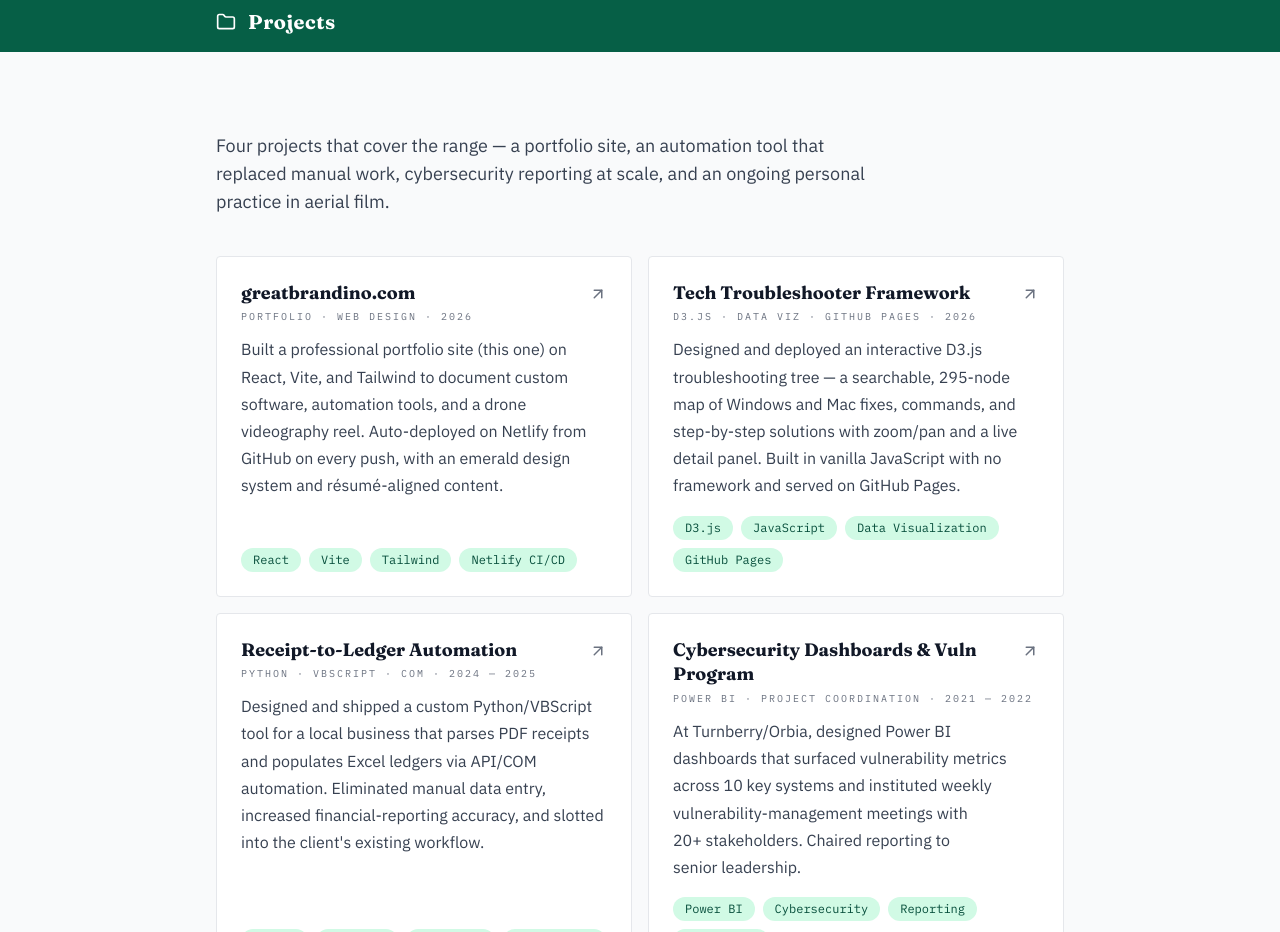
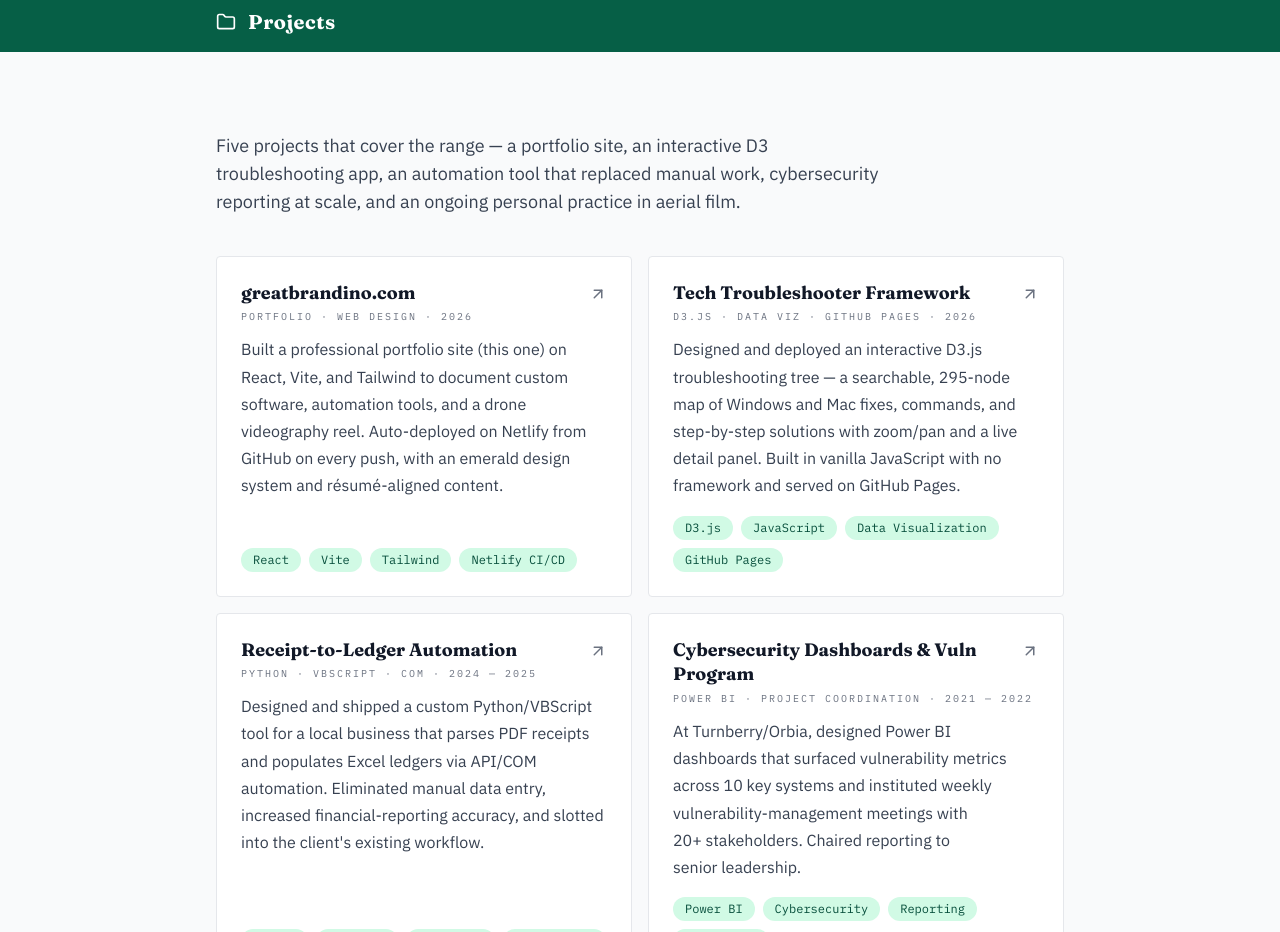
Before and after one commit to BrandonHenrickson/personal-website, a React (Vite) app: page / in a window 1280 px wide. Shown: the part 5260-6192 px from the top of the page. Built offline with nearby package versions, Linux system fonts and the light colour scheme.

Commit message:
Fix Projects intro copy: four -> five projects
The Projects intro still said "Four projects" after the Tech Troubleshooter
Framework card was added. Update the count and mention the D3 app.

```diff
--- a/src/components/sections/BlogSection.jsx
+++ b/src/components/sections/BlogSection.jsx
@@ -76,9 +76,10 @@ const BlogSection = () => {
       {/* Content */}
       <div className="max-w-4xl mx-auto px-6 py-16 md:py-20">
         <p className="text-inkSoft text-base md:text-lg leading-[1.75] text-pretty mb-10 max-w-2xl">
-          Four projects that cover the range — a portfolio site, an
-          automation tool that replaced manual work, cybersecurity reporting
-          at scale, and an ongoing personal practice in aerial film.
+          Five projects that cover the range — a portfolio site, an
+          interactive D3 troubleshooting app, an automation tool that replaced
+          manual work, cybersecurity reporting at scale, and an ongoing personal
+          practice in aerial film.
         </p>
 
         <div className="grid md:grid-cols-2 gap-4">
```
